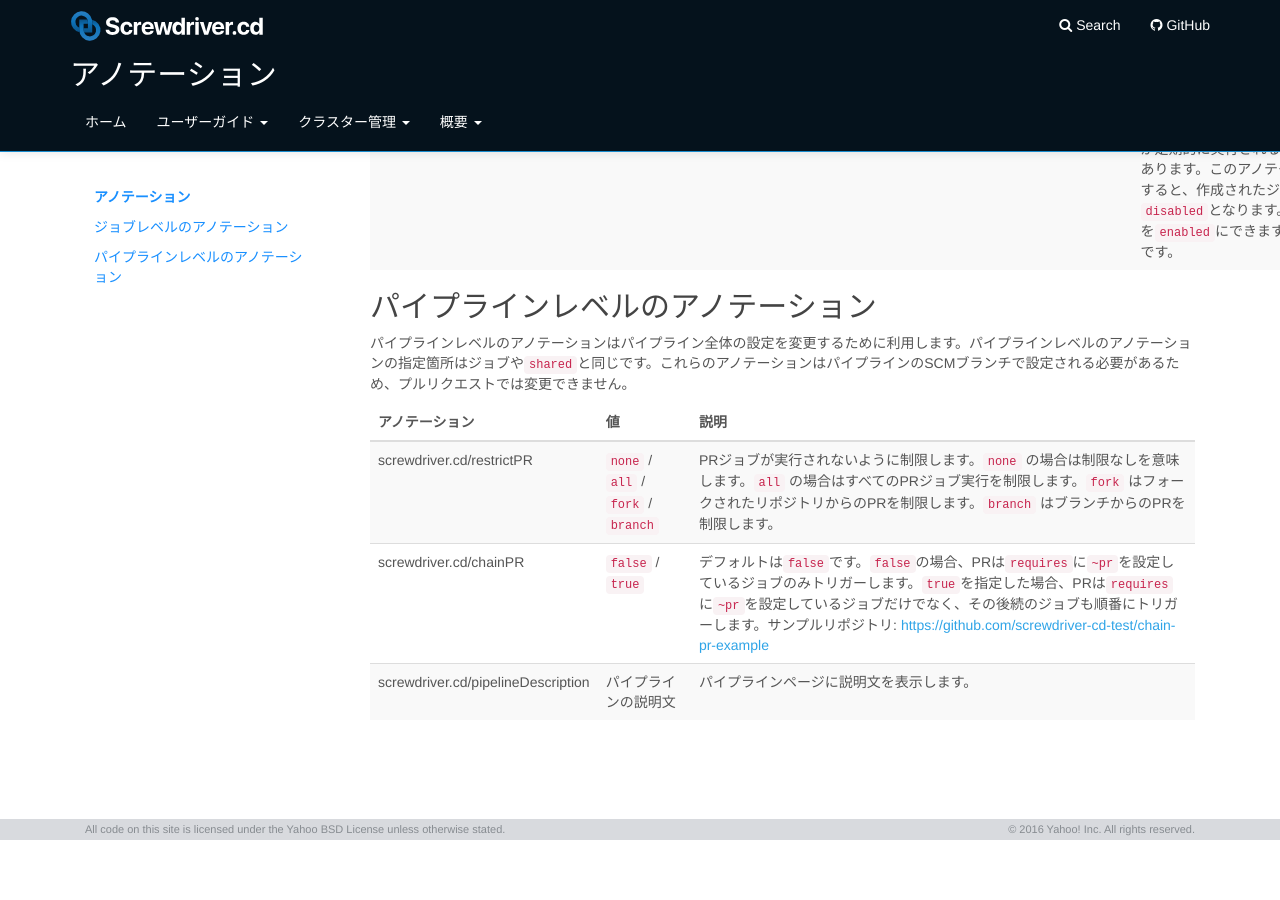
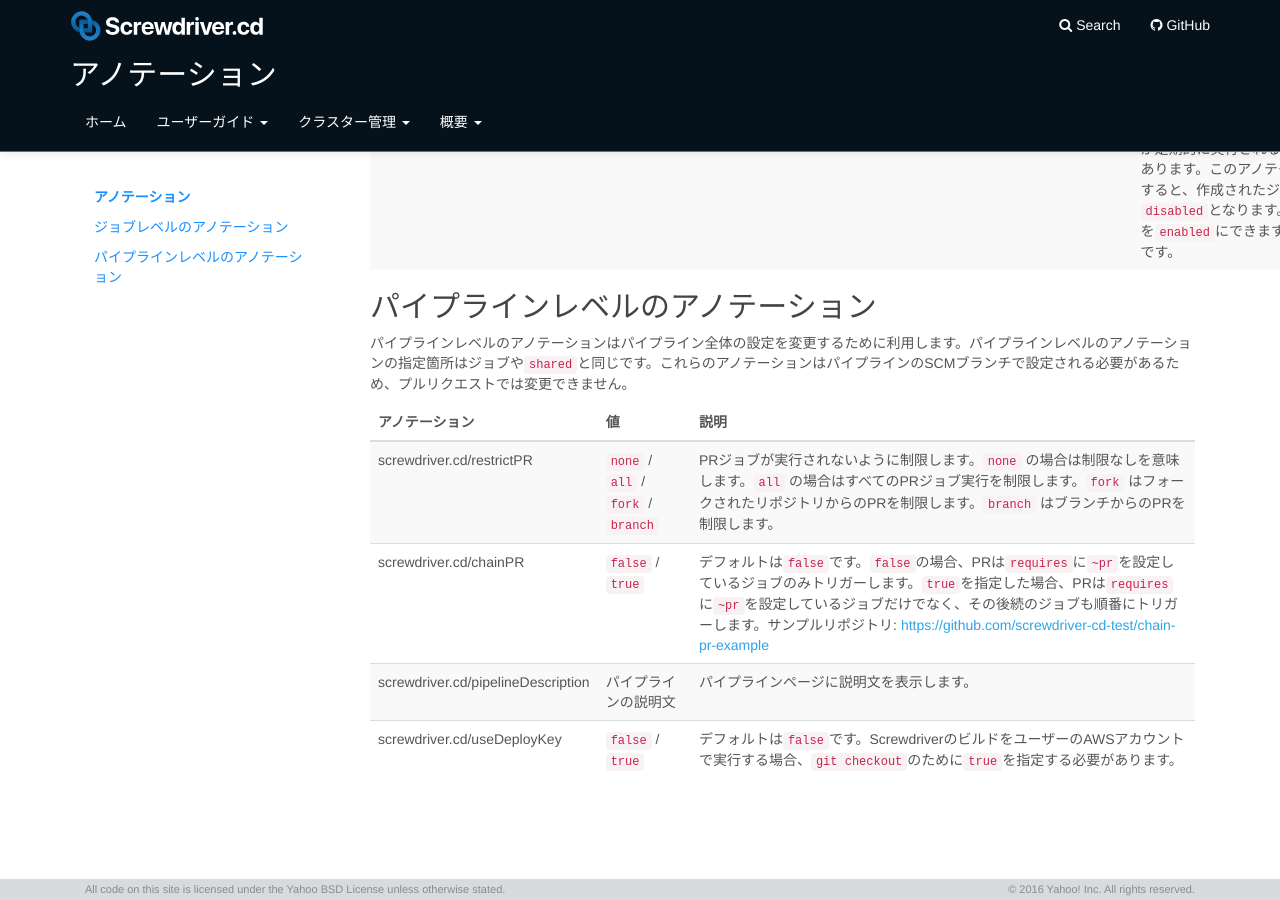
Before and after one commit to screwdriver-cd/guide, a Jekyll site: the page built from docs/ja/user-guide/configuration/annotations.md, in a window 1280 px wide and 900 px high, scrolled down 3155 px. Built offline with Jekyll 4.4.1, drawn with Linux system fonts in a browser that asks for light colours; before the commit the page ends 3995 px from its top, so only the background shows below that.

Commit message:
revert unnecessary delete

```diff
--- a/docs/ja/user-guide/configuration/annotations.md
+++ b/docs/ja/user-guide/configuration/annotations.md
@@ -73,3 +73,4 @@ jobs:
  | screwdriver.cd/restrictPR | `none` / `all` / `fork` / `branch` | PRジョブが実行されないように制限します。`none` の場合は制限なしを意味します。`all` の場合はすべてのPRジョブ実行を制限します。`fork` はフォークされたリポジトリからのPRを制限します。`branch` はブランチからのPRを制限します。 |
 | screwdriver.cd/chainPR    | `false` / `true` | デフォルトは`false`です。`false`の場合、PRは`requires`に`~pr`を設定しているジョブのみトリガーします。`true`を指定した場合、PRは`requires`に`~pr`を設定しているジョブだけでなく、その後続のジョブも順番にトリガーします。サンプルリポジトリ: <https://github.com/screwdriver-cd-test/chain-pr-example> |
 | screwdriver.cd/pipelineDescription | パイプラインの説明文 | パイプラインページに説明文を表示します。 |
+| screwdriver.cd/useDeployKey | `false` / `true` | デフォルトは`false`です。ScrewdriverのビルドをユーザーのAWSアカウントで実行する場合、`git checkout`のために`true`を指定する必要があります。 |
```
